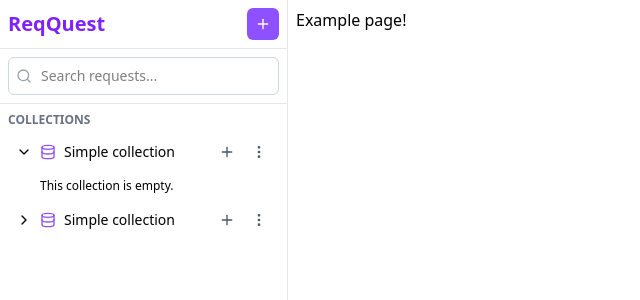
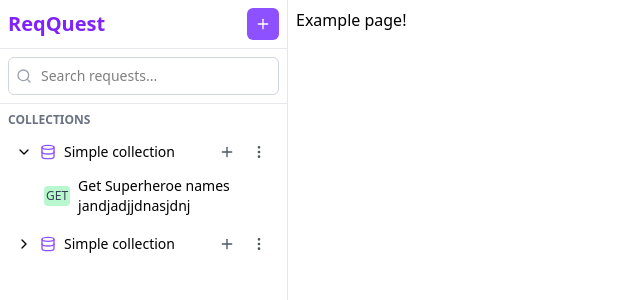
Before and after one commit to arangelovv/req-quest, a React (Vite) app: page / in a window 1280 px wide. Both pictures are taken after a click on the button 227 px from the left and 152 px from the top of the page. Shown: the top 300 px of the page, without its empty margins (0-640 px from the left). Built offline with nearby package versions, Linux system fonts and the light colour scheme.

Commit message:
add prototype RequestItem component

```diff
--- a/src/features/explorer/components/CollectionItem.tsx
+++ b/src/features/explorer/components/CollectionItem.tsx
@@ -3,7 +3,7 @@ import { ChevronRight } from "lucide-react";
 import { Plus } from "lucide-react";
 import { EllipsisVertical } from "lucide-react";
 import { ChevronDown } from "lucide-react";
-
+import RequestItem from "./RequestItem";
 import { useState } from "react";
 
 export default function CollectionItem() {
@@ -43,13 +43,13 @@ export default function CollectionItem() {
             </div>
             {toggled && (
                 <div className="pl-8 ">
-                    <span className="text-xs">This collection is empty.</span>
+                {/*<span className="text-xs">This collection is empty.</span>*/}
+                <RequestItem />
                 </div>
             )}
         </div>
     );
 }
 
-//Todo: Open Collection
 //Todo: Collection Action menu
 //---- Working Actions
--- /dev/null
+++ b/src/features/explorer/components/RequestItem.tsx
@@ -0,0 +1,10 @@
+export default function RequestItem() {
+
+    return (
+        <div className="w-full flex flex-row items-center gap-2 px-1 py-1 hover:bg-gray-100 cursor-pointer rounded-sm overflow-hidden">
+            <span className="uppercase bg-green-200 p-0.5 rounded-sm text-xs font-medium text-gray-700">Get</span>
+            <span className="text-sm font-medium">Get Superheroe names jandjadjjdnasjdnj</span>
+        </div>
+    );
+
+}
```
